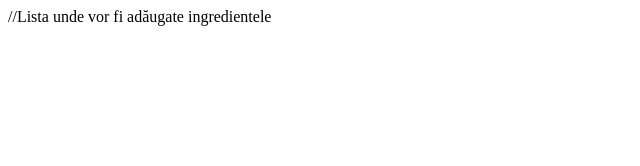
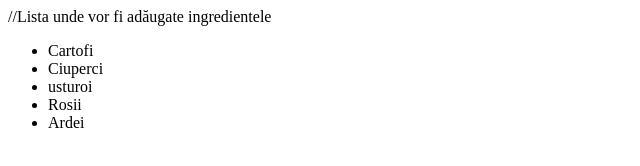
Before and after one commit to FilipSavu/Capitolul-7---Node-JS, a website: page creareindex.html in a window 1280 px wide. Shown: the whole page, without its empty margins (0-640 px from the left). Drawn offline with Linux system fonts and the light colour scheme.

Commit message:
modificare script

```diff
--- a/creareindex.html
+++ b/creareindex.html
@@ -10,7 +10,7 @@
     //Lista unde vor fi adăugate ingredientele
     <ul id="ingredients"></ul>
 
-    <script src="script.js"></script>
+    <script src=".\test\sarcina2capitol8.js"></script>
 
 </body>
 </html>
```
